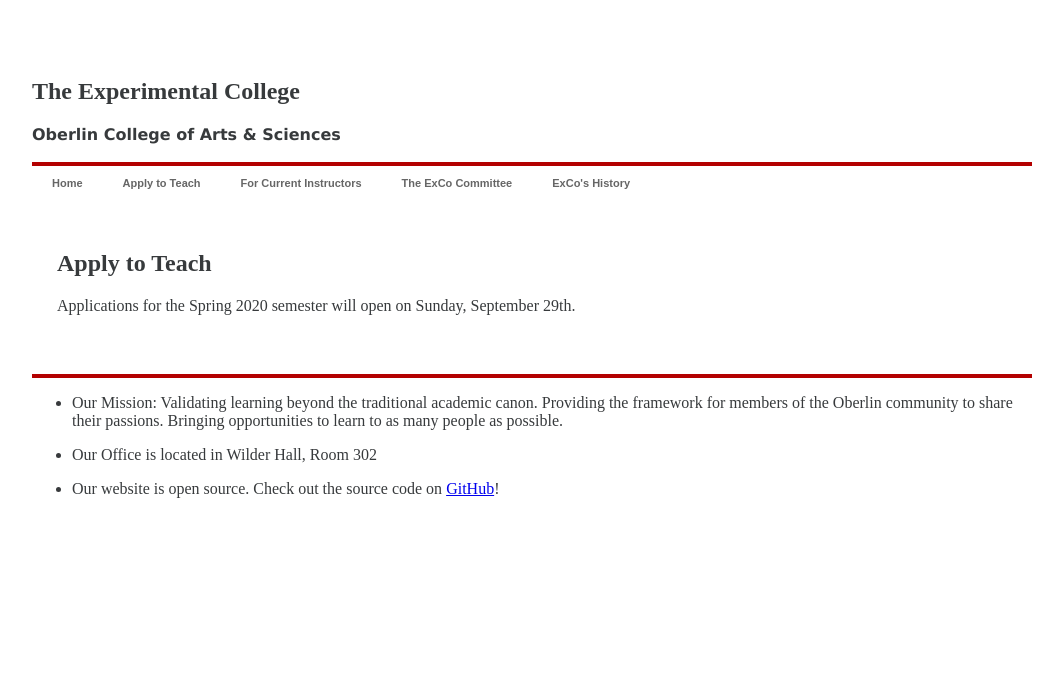
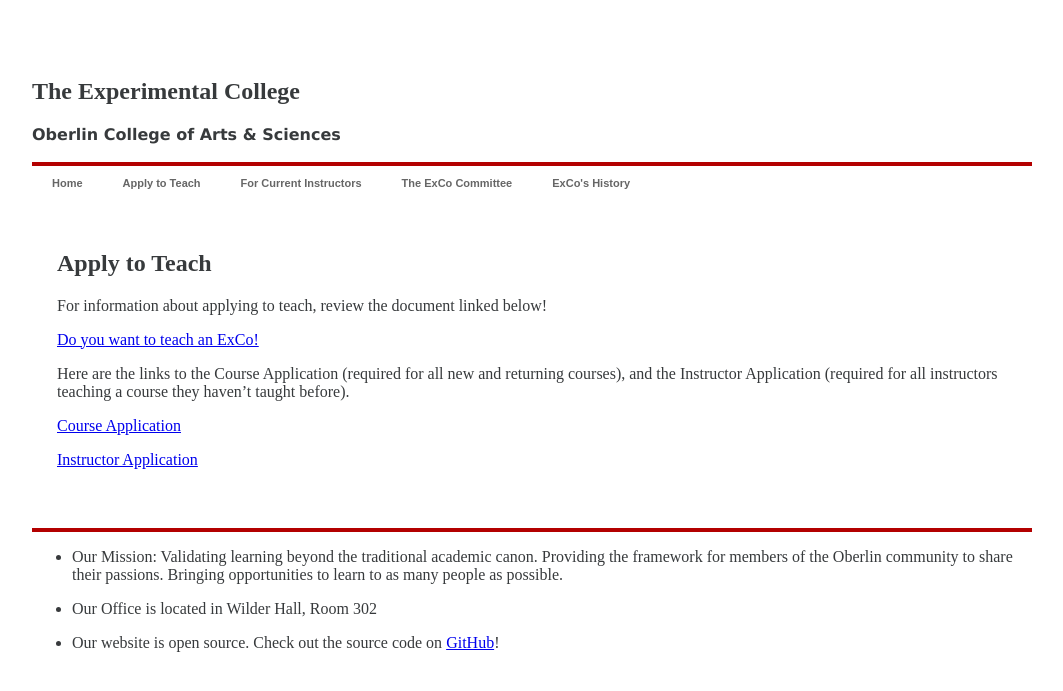
Before and after one commit to OberlinExCo/OberlinExCo.github.io, a Jekyll site: the page built from apply.md, in a window 1280 px wide. Shown: the top 691 px of the page, without its empty margins (108-1171 px from the left). Built offline with Jekyll 4.4.1, drawn with Linux system fonts in a browser that asks for light colours.

Commit message:
Adding application forms & stuff

```diff
--- a/apply.md
+++ b/apply.md
@@ -4,4 +4,12 @@ layout: default
 ---
 ## Apply to Teach
 
-Applications for the Spring 2020 semester will open on Sunday, September 29th.
+For information about applying to teach, review the document linked below!
+
+[Do you want to teach an ExCo!](https://docs.google.com/document/d/1JY7B3yutGbEt-eQ1YcPUDI3B6qHYcPGGANIdwRTAfVo/edit?usp=sharing)
+
+Here are the links to the Course Application (required for all new and returning courses), and the Instructor Application (required for all instructors teaching a course they haven't taught before).
+
+[Course Application](https://docs.google.com/forms/d/e/1FAIpQLScMi9paVO22gX6_iq0PCWirPD6lvkzZrVJ-tkDQQRXQKQVvSA/viewform?usp=sf_link)
+
+[Instructor Application](https://docs.google.com/forms/d/e/1FAIpQLSe96Epw8ta8XWaQGvXQXwfch5CBstRKVSOXreHUsWxoz7zImQ/viewform?usp=sf_link)
```
